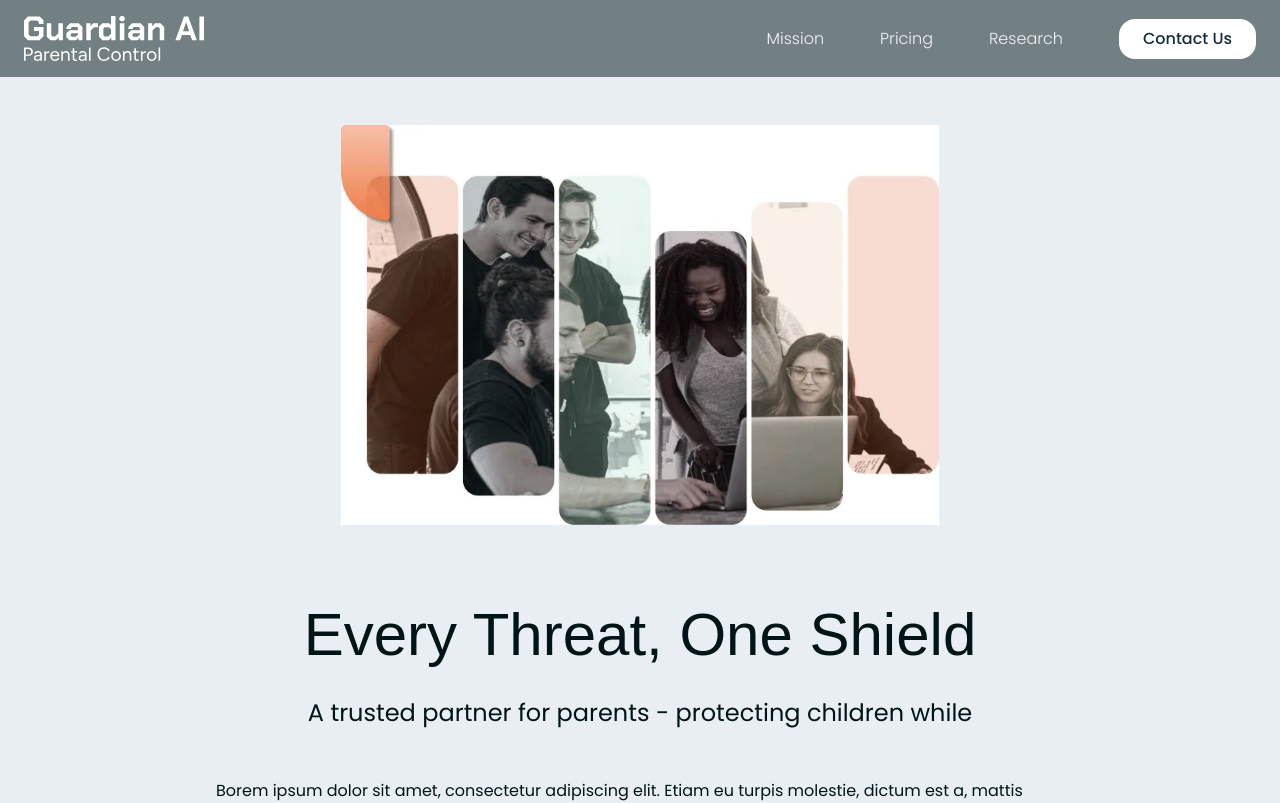
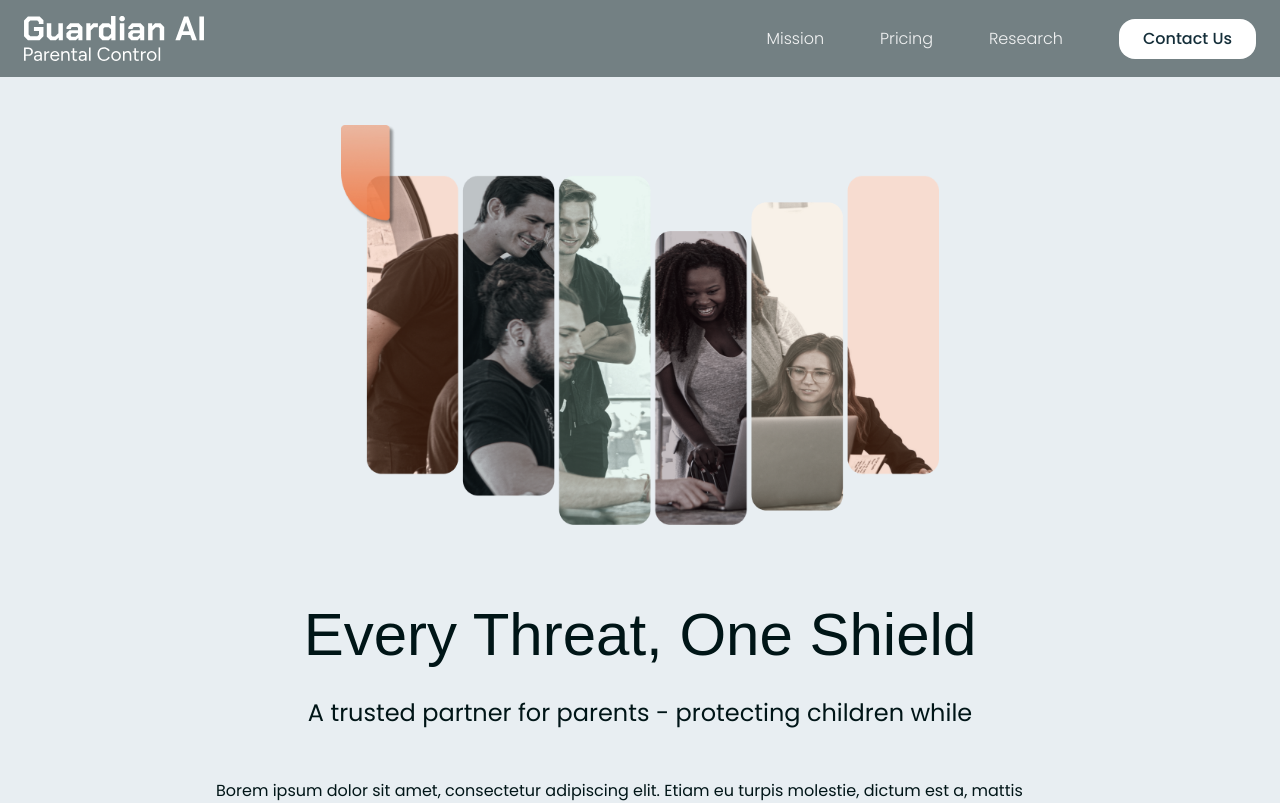
Before and after one commit to seraphguardlabs/Guardien-AI-Website, a Next.js app: page /partner-details in a window 1280 px wide. Shown: the top 803 px of the page. Built offline with nearby package versions, Linux system fonts and the light colour scheme; a web font is replaced by a local one.

Commit message:
fixes imgs in optimising

```diff
--- a/app/components/partner/PartnerSection.tsx
+++ b/app/components/partner/PartnerSection.tsx
@@ -138,7 +138,7 @@ export default function PartnerSection() {
             }`}
           >
             <Image
-              src="/Group 1000002418.webp"
+              src="/Group 1000002418.png"
               alt="Team collaboration"
               fill
               className="object-contain hover:scale-105 transition-transform duration-700"
--- a/app/components/research/ResearchSection.tsx
+++ b/app/components/research/ResearchSection.tsx
@@ -35,7 +35,7 @@ export default function ResearchSection() {
       id: 1,
       title: "AI-Powered Risk Detection",
       description: "Detects cyberbullying, paedophilic threats...",
-      image: "/Image.webp",
+      image: "/Image.svg",
     },
     {
       id: 2,
--- a/app/partner-details/page.tsx
+++ b/app/partner-details/page.tsx
@@ -58,7 +58,7 @@ export default function PartnerDetailsPage() {
         <div className="max-w-5xl mx-auto px-6">
           <div className="relative w-full h-[300px] md:h-[400px]">
             <Image
-              src="/Group 1000002418.webp"
+              src="/Group 1000002418.png"
               alt="Team collaboration"
               fill
               className="object-contain"
```
